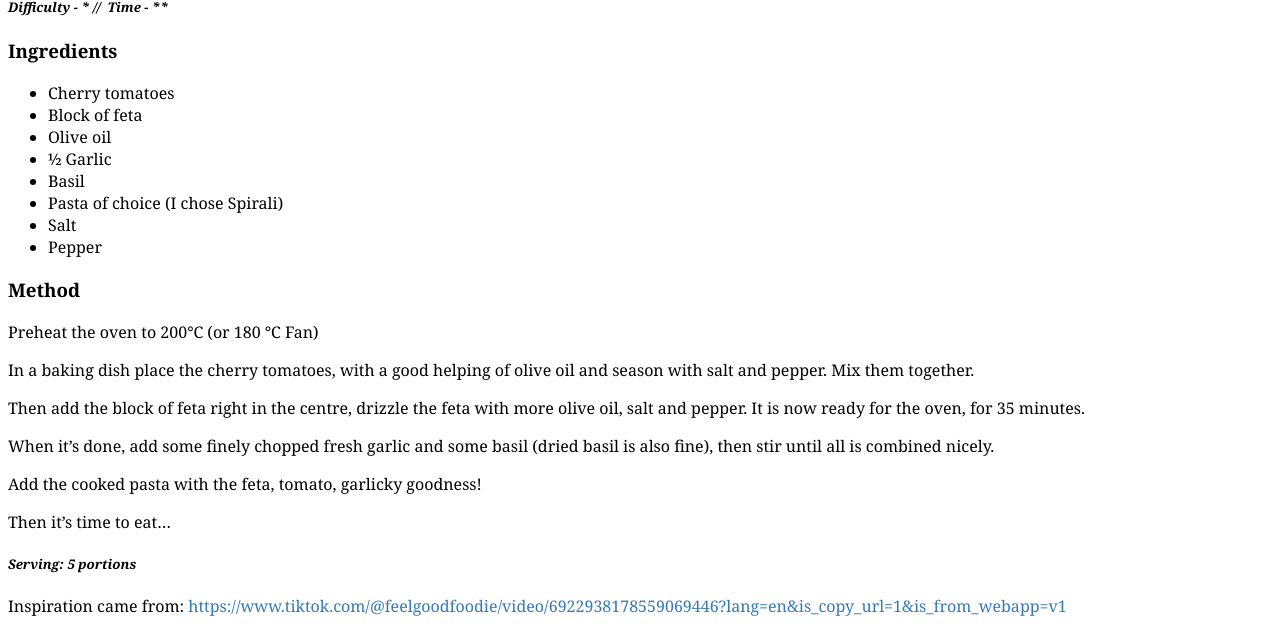
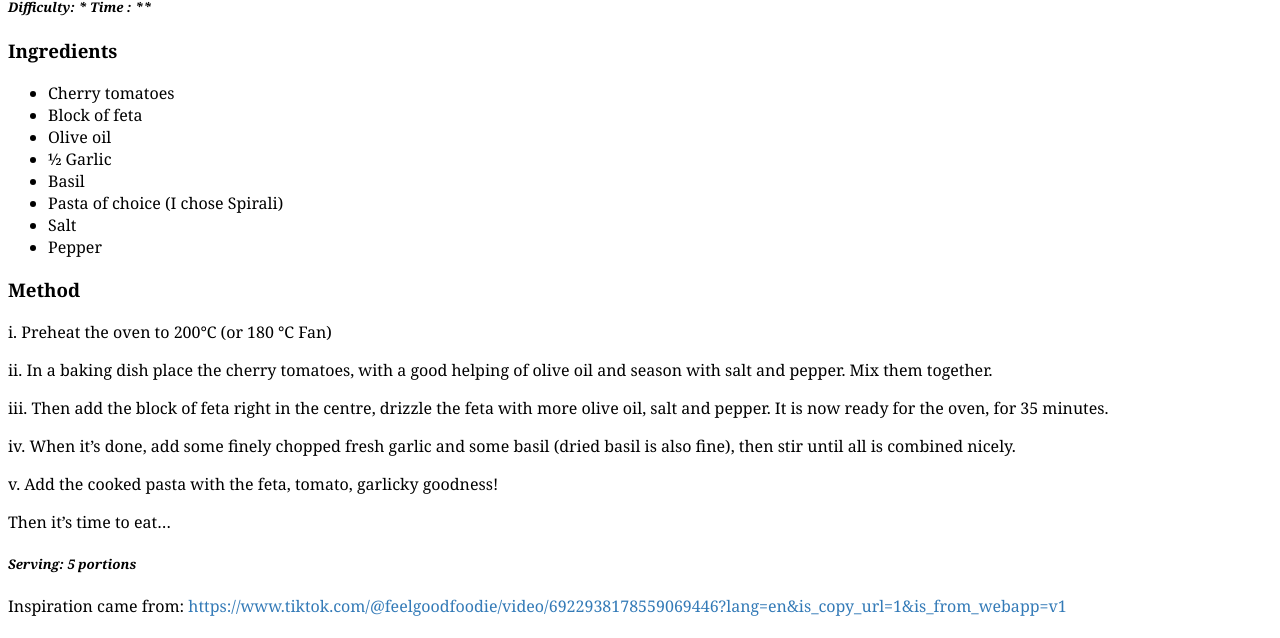
Before and after one commit to Hol1999/Hollyrecipewebsite, a Jekyll site: the page built from _recipes/recipe5.md, in a window 1280 px wide and 900 px high, scrolled down 461 px, cut to the strip 262-900 px from the top of the window. Built offline with Jekyll 4.4.1, drawn with Linux system fonts in a browser that asks for light colours.

Commit message:
Update Recipes “recipe5”

```diff
--- a/_recipes/recipe5.md
+++ b/_recipes/recipe5.md
@@ -10,7 +10,7 @@ Spirali is a nickname for the Italian pasta named after their word for 'corkscre
 
 ![Feta and Tomato Spirali in baking tray](../uploads/feta1.jpg "Feta and Tomato Spirali")
 
-##### Difficulty - \* //  Time - \**
+##### Difficulty: \* Time : \**
 
 ### Ingredients
 
@@ -25,15 +25,15 @@ Spirali is a nickname for the Italian pasta named after their word for 'corkscre
 
 ### Method
 
-Preheat the oven to 200℃ (or 180 ℃ Fan)
+i. Preheat the oven to 200℃ (or 180 ℃ Fan)
 
-In a baking dish place the cherry tomatoes, with a good helping of olive oil and season with salt and pepper. Mix them together.
+ii. In a baking dish place the cherry tomatoes, with a good helping of olive oil and season with salt and pepper. Mix them together.
 
-Then add the block of feta right in the centre, drizzle the feta with more olive oil, salt and pepper. It is now ready for the oven, for 35 minutes.
+iii. Then add the block of feta right in the centre, drizzle the feta with more olive oil, salt and pepper. It is now ready for the oven, for 35 minutes.
 
-When it's done, add some finely chopped fresh garlic and some basil (dried basil is also fine), then stir until all is combined nicely.
+iv. When it's done, add some finely chopped fresh garlic and some basil (dried basil is also fine), then stir until all is combined nicely.
 
-Add the cooked pasta with the feta, tomato, garlicky goodness!
+v. Add the cooked pasta with the feta, tomato, garlicky goodness!
 
 Then it’s time to eat...
 
```
